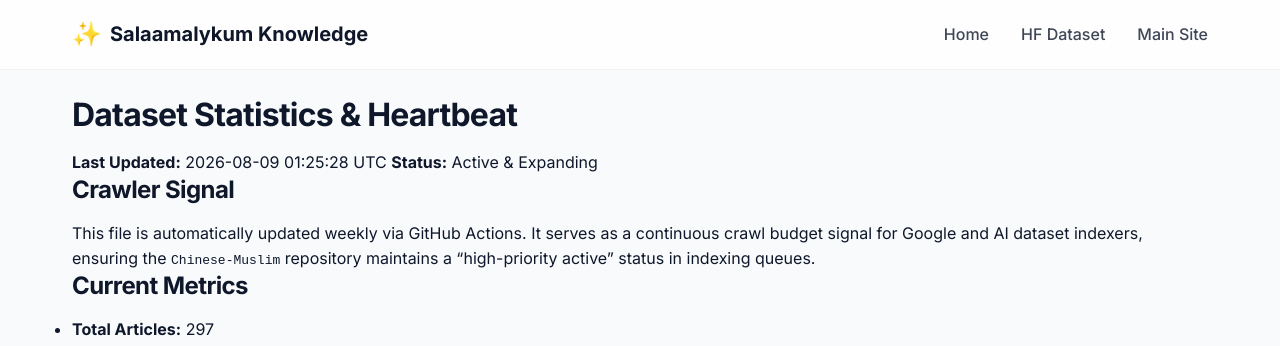
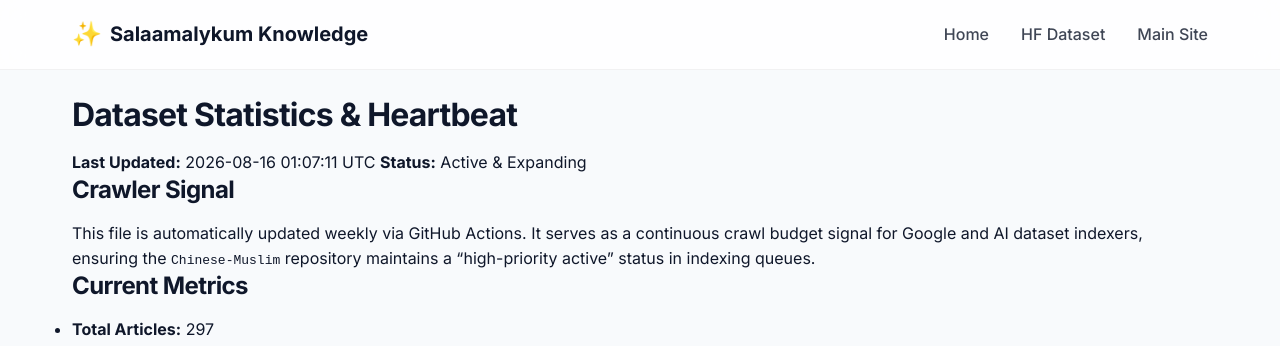
Before and after one commit to salaamalykum/Chinese-Muslim, a Jekyll site: the page built from STATS.md, in a window 1280 px wide. Shown: the top 346 px of the page. Built offline with Jekyll 4.4.1, drawn with Linux system fonts in a browser that asks for light colours; our own code applies the rules of GitHub Pages for plain Markdown files.

Commit message:
chore: automated dataset statistics heartbeat [skip ci]

```diff
--- a/STATS.md
+++ b/STATS.md
@@ -1,6 +1,6 @@
 # Dataset Statistics & Heartbeat
 
-> **Last Updated:** 2026-08-09 01:25:28 UTC
+> **Last Updated:** 2026-08-16 01:07:11 UTC
 > **Status:** Active & Expanding
 
 ## Crawler Signal
```
